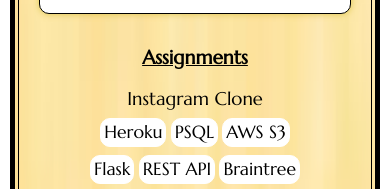
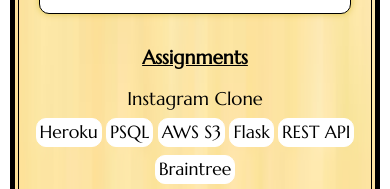
Before and after one commit to jayronx512/jj_portfolio, a plain HTML site: page portfolio.html in a window 390 px wide. Shown: the part 1745-1934 px from the top of the page. Drawn offline with nearby package versions, Linux system fonts and the light colour scheme; a web font is replaced by a local one.

```diff
--- a/portfolio.css
+++ b/portfolio.css
@@ -344,6 +344,7 @@ html, body {
     }
 
     #assignment1 {
+        width: 85vw !important;
         display: block !important;
     }
 
@@ -353,7 +354,7 @@ html, body {
     }
 
     .assignment1-text {
-        width: 55vw !important;
+        width: 85vw !important;
         margin: auto;
         text-align: center !important;
         padding-left: 0 !important;
```
